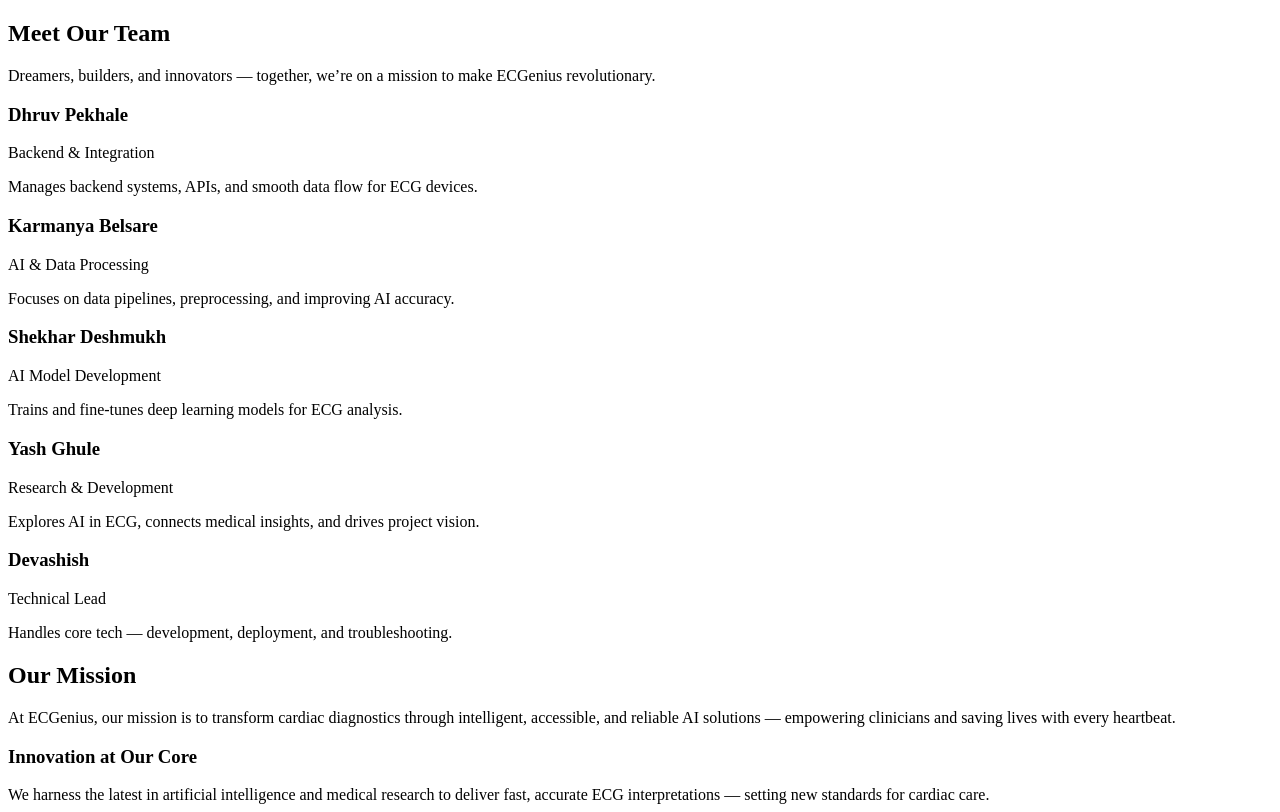
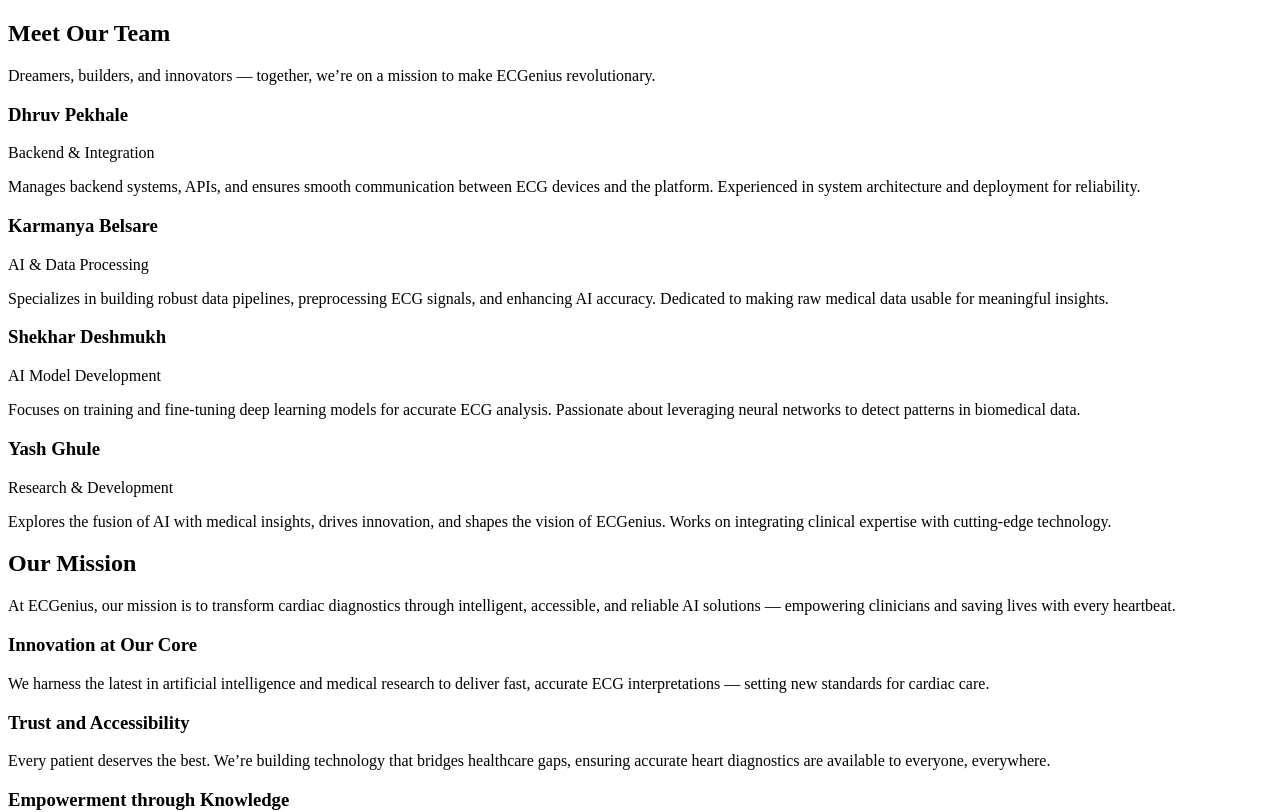
Before and after one commit to DevaP06/ECGsuite_test, a Next.js app in the folder frontend/ECGenius_frontend/: page /About in a window 1280 px wide. Shown: the top 812 px of the page. Built offline with nearby package versions, Linux system fonts and the light colour scheme.

Commit message:
refine team member descriptions and update layout in TeamSection component

```diff
--- a/frontend/ECGenius_frontend/src/components/TeamSection.tsx
+++ b/frontend/ECGenius_frontend/src/components/TeamSection.tsx
@@ -6,31 +6,25 @@
       name: "Dhruv Pekhale",
       role: "Backend & Integration",
       description:
-        "Manages backend systems, APIs, and smooth data flow for ECG devices.",
+        "Manages backend systems, APIs, and ensures smooth communication between ECG devices and the platform. Experienced in system architecture and deployment for reliability.",
     },
     {
       name: "Karmanya Belsare",
       role: "AI & Data Processing",
       description:
-        "Focuses on data pipelines, preprocessing, and improving AI accuracy.",
+        "Specializes in building robust data pipelines, preprocessing ECG signals, and enhancing AI accuracy. Dedicated to making raw medical data usable for meaningful insights.",
     },
     {
       name: "Shekhar Deshmukh",
       role: "AI Model Development",
       description:
-        "Trains and fine-tunes deep learning models for ECG analysis.",
+        "Focuses on training and fine-tuning deep learning models for accurate ECG analysis. Passionate about leveraging neural networks to detect patterns in biomedical data.",
     },
     {
       name: "Yash Ghule",
       role: "Research & Development",
       description:
-        "Explores AI in ECG, connects medical insights, and drives project vision.",
-    },
-    {
-      name: "Devashish",
-      role: "Technical Lead",
-      description:
-        "Handles core tech — development, deployment, and troubleshooting.",
+        "Explores the fusion of AI with medical insights, drives innovation, and shapes the vision of ECGenius. Works on integrating clinical expertise with cutting-edge technology.",
     },
   ];
 
@@ -57,10 +51,11 @@
           transition={{ delay: 0.15, duration: 0.7 }}
           viewport={{ once: true }}
         >
-          Dreamers, builders, and innovators — together, we’re on a mission to make ECGenius revolutionary.
+          Dreamers, builders, and innovators — together, we’re on a mission to
+          make ECGenius revolutionary.
         </motion.p>
 
-        <div className="grid grid-cols-1 sm:grid-cols-2 lg:grid-cols-5 gap-10">
+        <div className="grid grid-cols-1 sm:grid-cols-2 lg:grid-cols-4 gap-10">
           {teamMembers.map((member, idx) => (
             <motion.div
               key={member.name}
```
